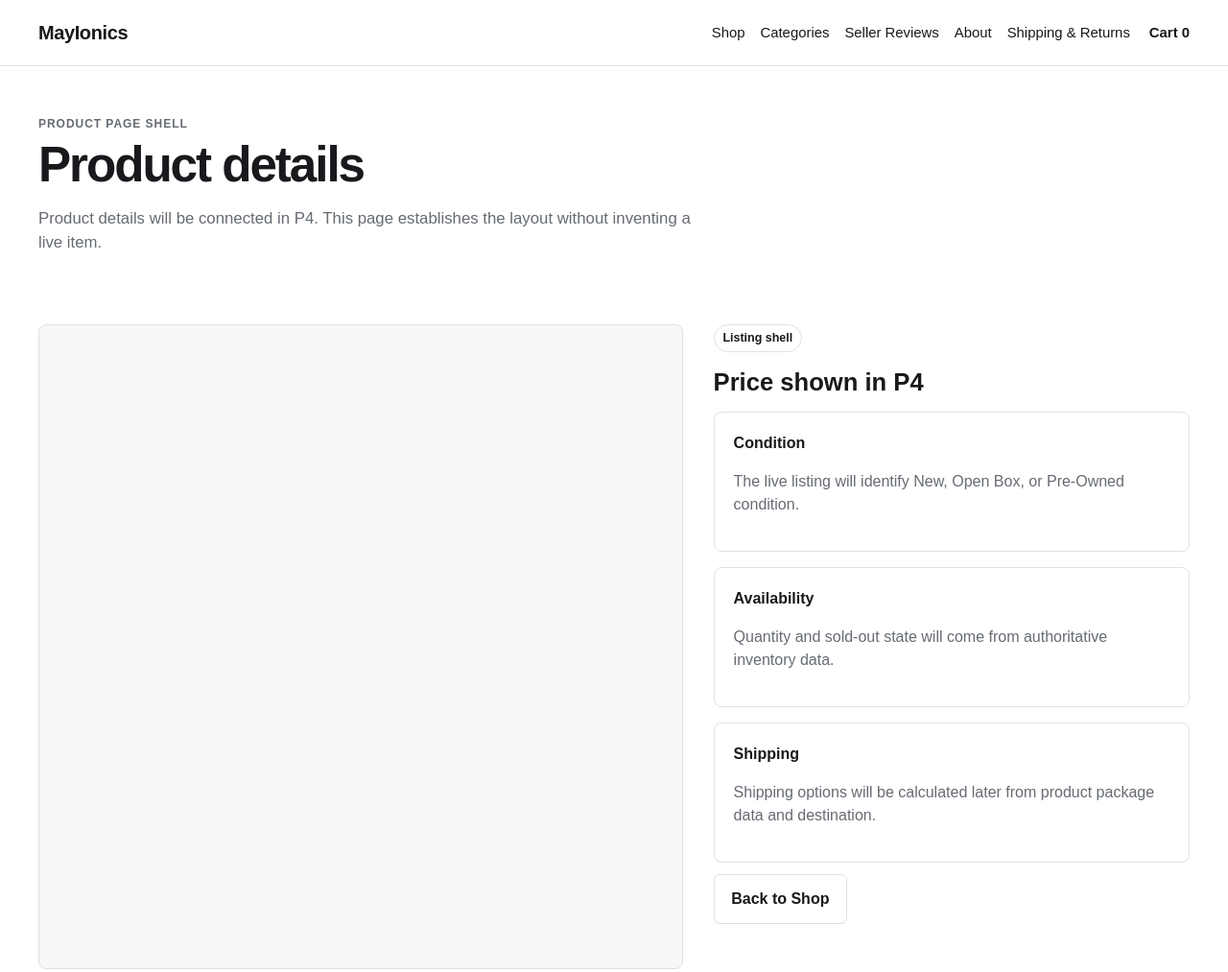
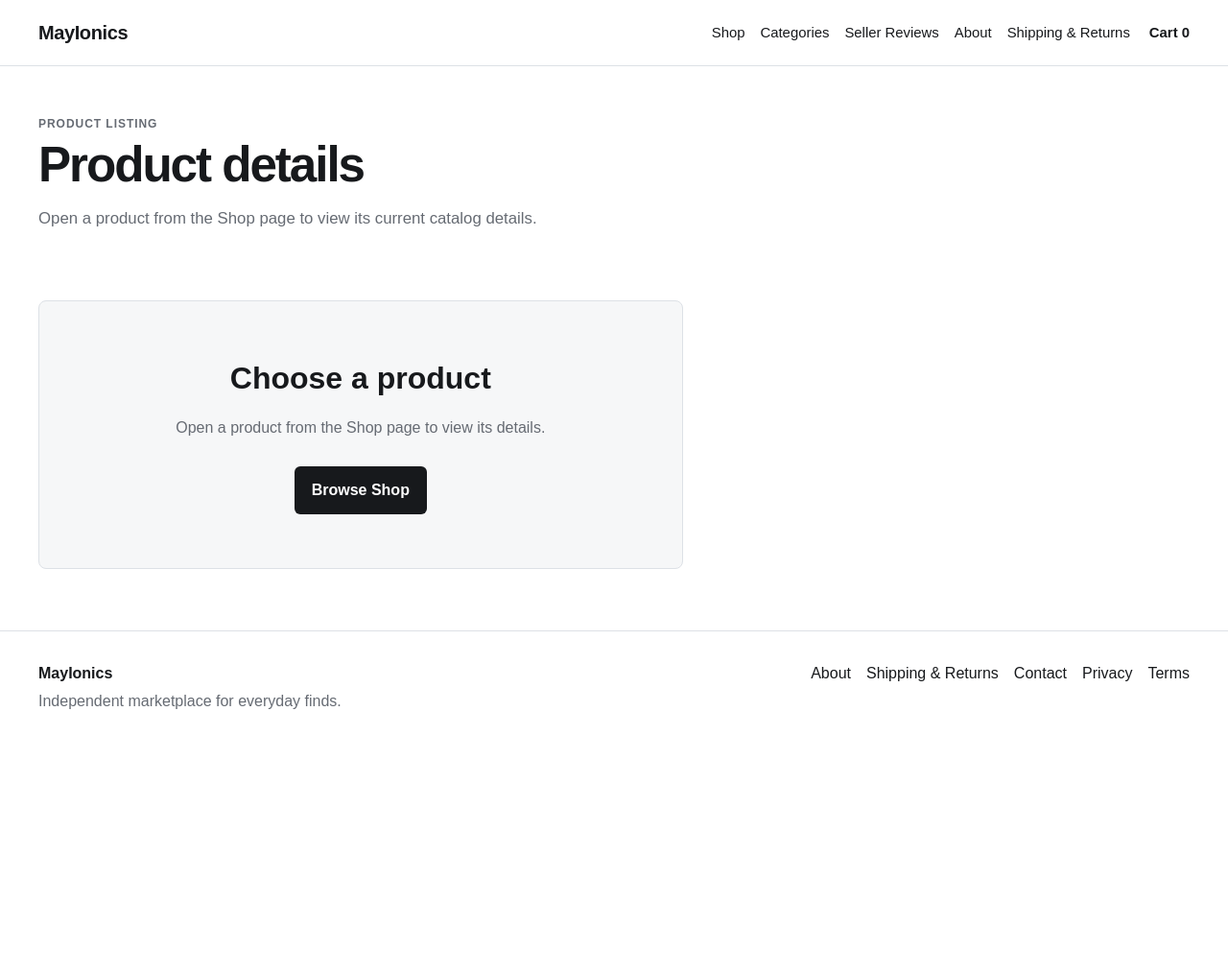
Before and after one commit to MayIonics/mayionics.github.io, a website with bundled scripts: page product.html in a window 1280 px wide. Shown: the top 1013 px of the page at 96% size. After the commit the page ends 800 px from the top, so only its background shows below. Built offline with nearby package versions, Linux system fonts and the light colour scheme.

Commit message:
feat: connect Product page to catalog

```diff
--- a/product.html
+++ b/product.html
@@ -1,15 +1,13 @@
 <!doctype html>
 <html lang="en">
-<head><meta charset="utf-8"><meta name="viewport" content="width=device-width, initial-scale=1"><meta name="description" content="MayIonics product detail shell."><title>Product | MayIonics</title><link rel="stylesheet" href="/assets/css/site.css"></head>
+<head><meta charset="utf-8"><meta name="viewport" content="width=device-width, initial-scale=1"><meta name="description" content="View a MayIonics product listing."><title>Product | MayIonics</title><link rel="stylesheet" href="/assets/css/site.css"></head>
 <body>
 <header class="site-header"><div class="container header-inner"><a class="brand" href="/">MayIonics</a><nav class="primary-nav" aria-label="Primary navigation"><a href="/shop.html">Shop</a><a href="/categories.html">Categories</a><a href="/reviews.html">Seller Reviews</a><a href="/about.html">About</a><a href="/shipping-returns.html">Shipping &amp; Returns</a></nav><a class="cart-link" href="/cart.html">Cart <span id="cart-count">0</span></a></div></header>
 <main class="container">
-<section class="page-hero"><p class="eyebrow">Product page shell</p><h1>Product details</h1><p>Product details will be connected in P4. This page establishes the layout without inventing a live item.</p></section>
-<section class="product-detail" aria-label="Product detail layout">
-<div class="product-gallery"><div class="product-main-media" aria-label="Product image placeholder"></div><div class="thumbnail-row" aria-hidden="true"><div class="thumbnail"></div><div class="thumbnail"></div><div class="thumbnail"></div><div class="thumbnail"></div></div></div>
-<div class="product-summary"><span class="status-pill">Listing shell</span><p class="price">Price shown in P4</p><div class="panel"><strong>Condition</strong><p class="muted">The live listing will identify New, Open Box, or Pre-Owned condition.</p></div><div class="panel"><strong>Availability</strong><p class="muted">Quantity and sold-out state will come from authoritative inventory data.</p></div><div class="panel"><strong>Shipping</strong><p class="muted">Shipping options will be calculated later from product package data and destination.</p></div><a class="button-secondary" href="/shop.html">Back to Shop</a></div>
-</section>
+<section class="page-hero"><p class="eyebrow">Product listing</p><h1>Product details</h1><p>Open a product from the Shop page to view its current catalog details.</p></section>
+<section class="product-detail" data-product-detail aria-live="polite"></section>
 </main>
 <footer class="site-footer"><div class="container footer-inner"><div><strong>MayIonics</strong><p>Independent marketplace for everyday finds.</p></div><nav aria-label="Footer navigation"><a href="/about.html">About</a><a href="/shipping-returns.html">Shipping &amp; Returns</a><a href="/about.html#contact">Contact</a><a href="/shipping-returns.html#privacy">Privacy</a><a href="/shipping-returns.html#terms">Terms</a></nav></div></footer>
 <script type="module" src="/assets/js/site.js"></script>
+<script type="module" src="/assets/js/catalog.js"></script>
 </body></html>
```
